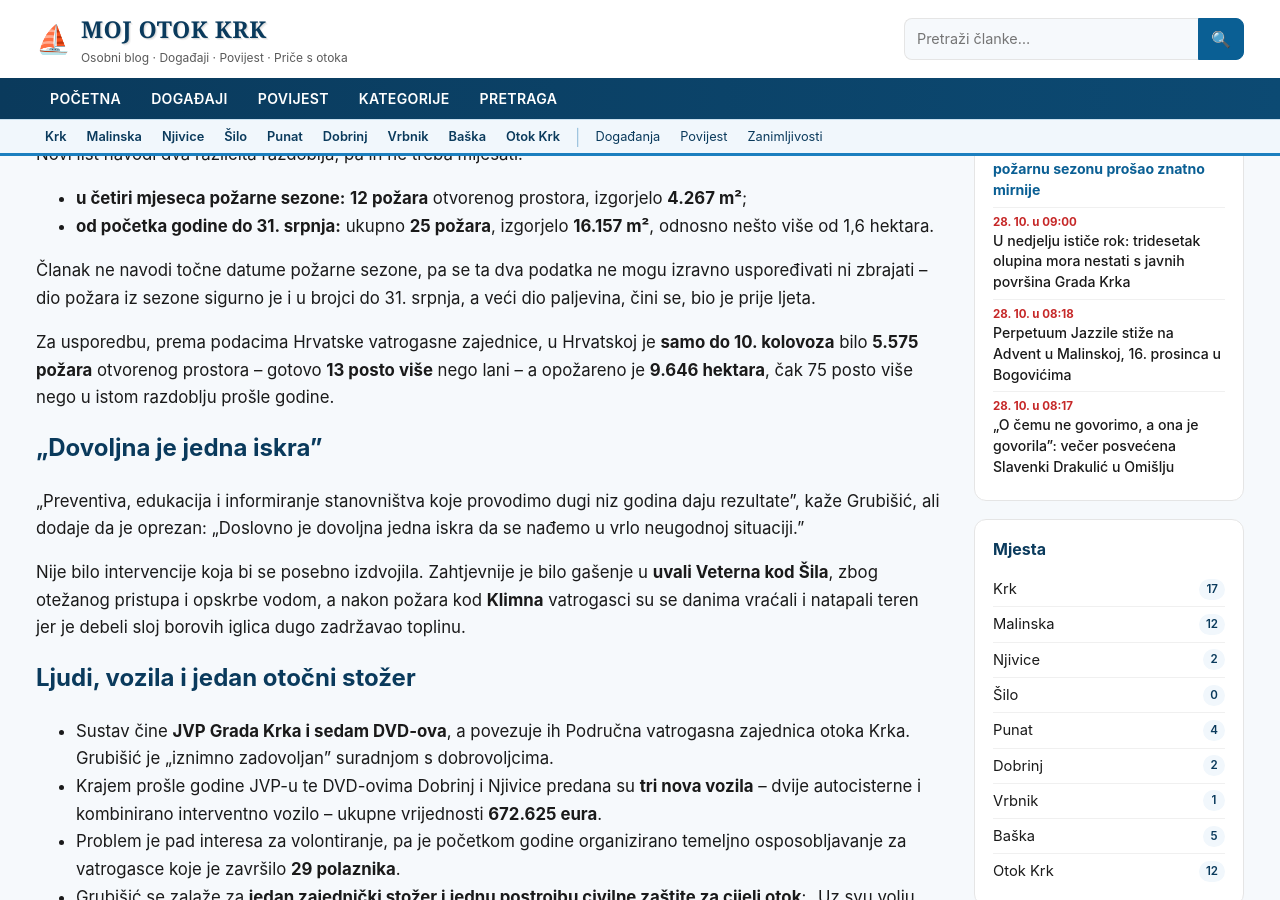
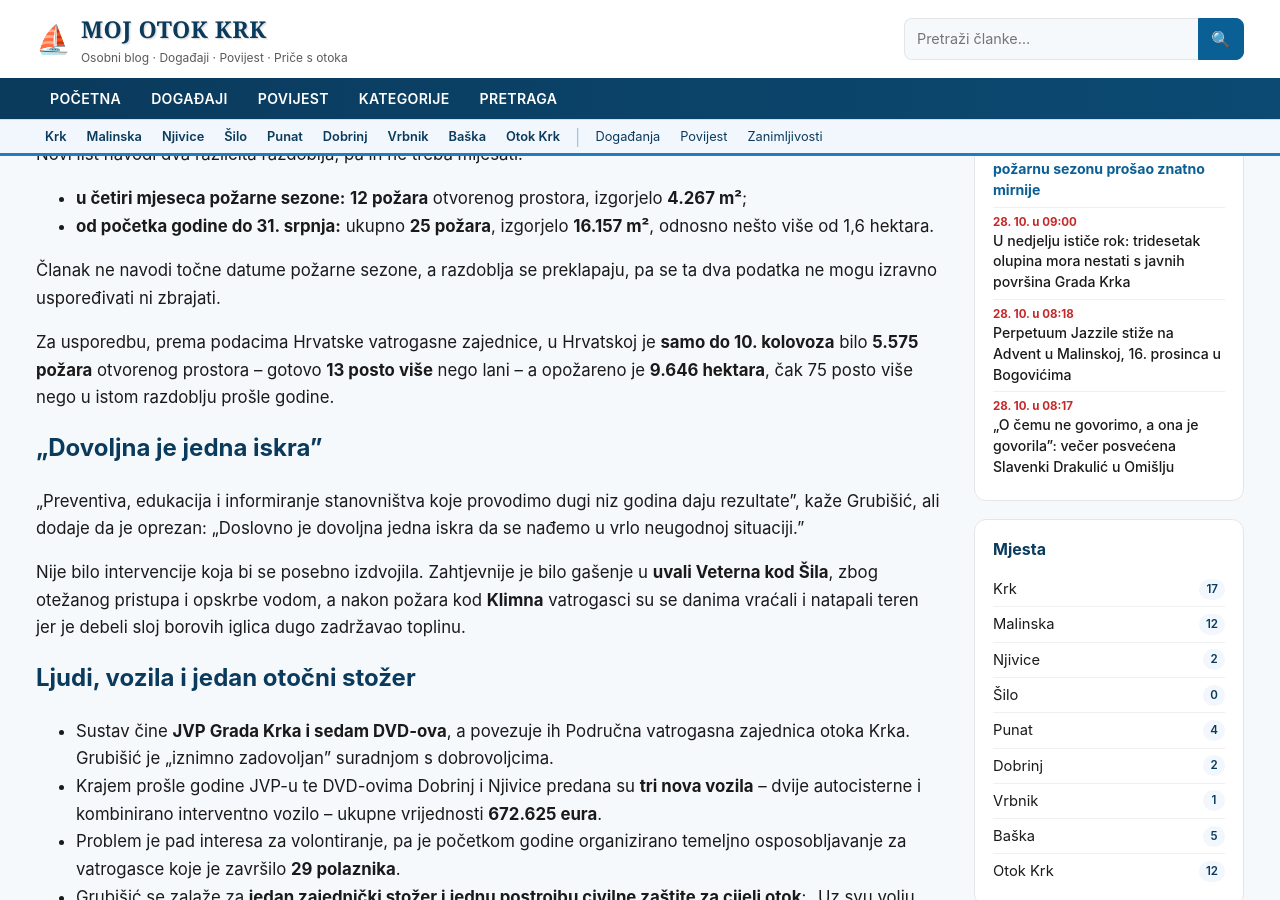
Before and after one commit to MojGK/moj-otok-krk, a Jekyll site: the page built from _posts/2026-10-28-krk-pozarna-sezona-mirnije.md, in a window 1280 px wide and 900 px high, scrolled down 1037 px. Built offline with Jekyll 4.4.1, drawn with Linux system fonts in a browser that asks for light colours.

Commit message:
Doradba: preciznije o brojkama požara, image_credit, alt

```diff
--- a/_posts/2026-10-28-krk-pozarna-sezona-mirnije.md
+++ b/_posts/2026-10-28-krk-pozarna-sezona-mirnije.md
@@ -23,7 +23,7 @@ Novi list navodi dva različita razdoblja, pa ih ne treba miješati:
 - **u četiri mjeseca požarne sezone:** **12 požara** otvorenog prostora, izgorjelo **4.267 m²**;
 - **od početka godine do 31. srpnja:** ukupno **25 požara**, izgorjelo **16.157 m²**, odnosno nešto više od 1,6 hektara.
 
-Članak ne navodi točne datume požarne sezone, pa se ta dva podatka ne mogu izravno uspoređivati ni zbrajati – dio požara iz sezone sigurno je i u brojci do 31. srpnja, a veći dio paljevina, čini se, bio je prije ljeta.
+Članak ne navodi točne datume požarne sezone, a razdoblja se preklapaju, pa se ta dva podatka ne mogu izravno uspoređivati ni zbrajati.
 
 Za usporedbu, prema podacima Hrvatske vatrogasne zajednice, u Hrvatskoj je **samo do 10. kolovoza** bilo **5.575 požara** otvorenog prostora – gotovo **13 posto više** nego lani – a opožareno je **9.646 hektara**, čak 75 posto više nego u istom razdoblju prošle godine.
 
```
Also changed, not shown: _posts/2026-10-27-karate-klub-krk-prvenstvo-hrvatske-mladi.md (+1 -1 lines).
